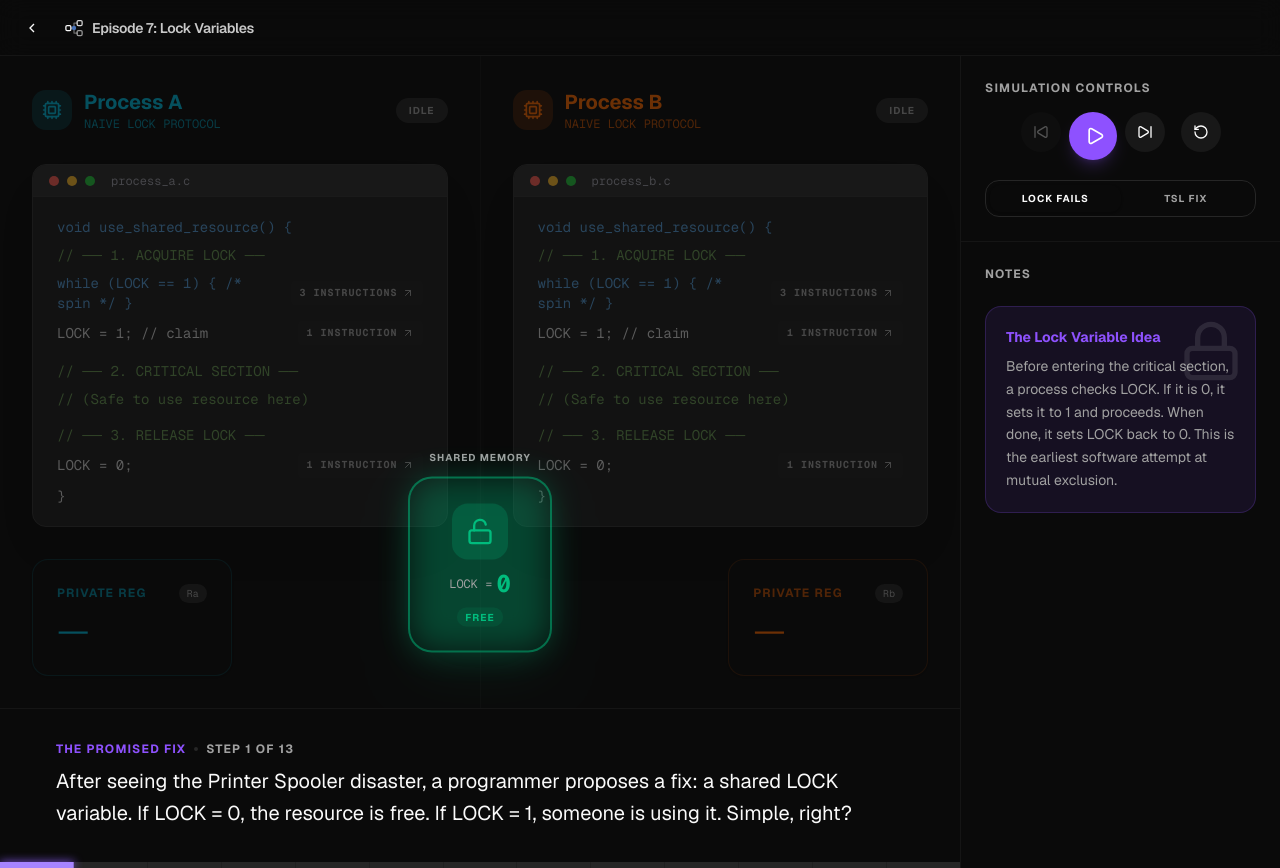
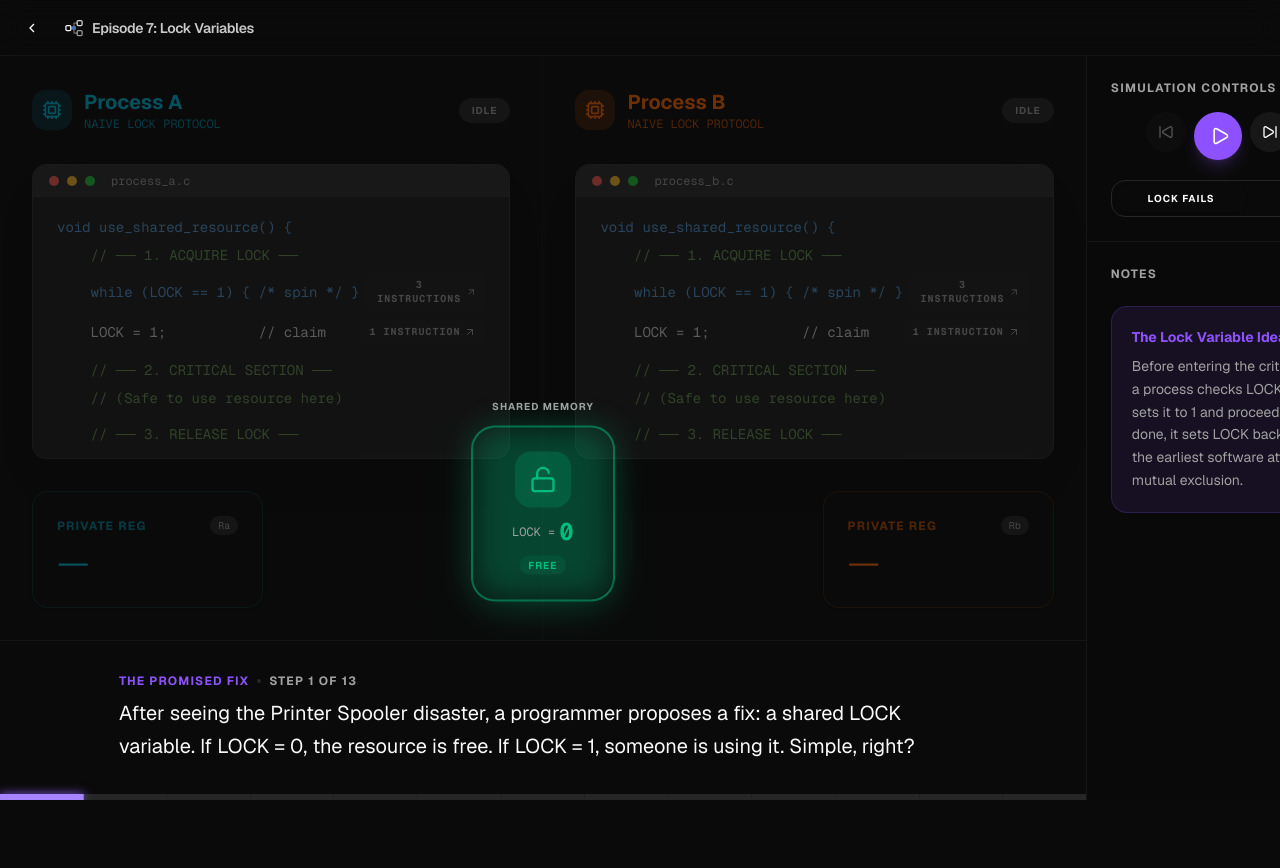
Before and after one commit to TheMikeKaisen/system-design-visualizer, a Next.js app: page /operating-systems/simulator/lock-variables in a window 1280 px wide. After the commit the page ends 800 px from the top, so only its background shows below. Built offline with nearby package versions, Linux system fonts and the light colour scheme.

Commit message:
feat: add indentation + add single page

```diff
--- a/src/app/operating-systems/simulator/lock-variables/page.tsx
+++ b/src/app/operating-systems/simulator/lock-variables/page.tsx
@@ -108,7 +108,7 @@ export default function LockVariablesSimulator() {
   const lockRace = step.lockRaceDetected;
 
   return (
-    <div className="min-h-screen bg-background text-foreground overflow-hidden flex flex-col font-sans selection:bg-violet-500/30">
+    <div className="h-screen bg-background text-foreground overflow-hidden flex flex-col font-sans selection:bg-violet-500/30">
       {/* Navigation ─────────────────────────────────────────────────────── */}
       <nav className="shrink-0 h-14 border-b border-border/40 bg-background/80 backdrop-blur-md flex items-center justify-between px-4 z-50">
         <div className="flex items-center gap-4">
@@ -551,14 +551,14 @@ function ProcessPanel({
       )}
 
       {/* C Code Block */}
-      <div className="bg-[#1E1E1E] rounded-xl border border-[#333] overflow-hidden shadow-2xl font-mono text-sm mb-8">
-        <div className="h-8 bg-[#2D2D2D] border-b border-[#333] flex items-center px-4 gap-2">
+      <div className="bg-[#1E1E1E] rounded-xl border border-[#333] overflow-hidden shadow-2xl font-mono text-sm mb-8 flex-1 min-h-0 flex flex-col">
+        <div className="h-8 shrink-0 bg-[#2D2D2D] border-b border-[#333] flex items-center px-4 gap-2">
           <div className="w-2.5 h-2.5 rounded-full bg-[#FF5F56]" />
           <div className="w-2.5 h-2.5 rounded-full bg-[#FFBD2E]" />
           <div className="w-2.5 h-2.5 rounded-full bg-[#27C93F]" />
           <span className="ml-2 text-xs text-zinc-400">{process === "processA" ? "process_a.c" : "process_b.c"}</span>
         </div>
-        <div className="p-4 relative min-h-[140px]">
+        <div className="p-4 relative flex-1 overflow-y-auto min-h-[140px]">
           {cCode.map((line, i) => {
             const isLineActive = codeLine !== null && line.asmIdxs.includes(codeLine);
             const isBusyLine = isLineActive && codeLine === 2; // JNE line
@@ -584,7 +584,7 @@ function ProcessPanel({
 
                 {/* Code Text */}
                 <span className={cn(
-                  "flex-1",
+                  "flex-1 whitespace-pre",
                   line.isComment ? "text-[#6A9955]" : isLineActive ? "" : isKeyword ? "text-[#569CD6]" : ""
                 )}>
                   {line.text}
```
